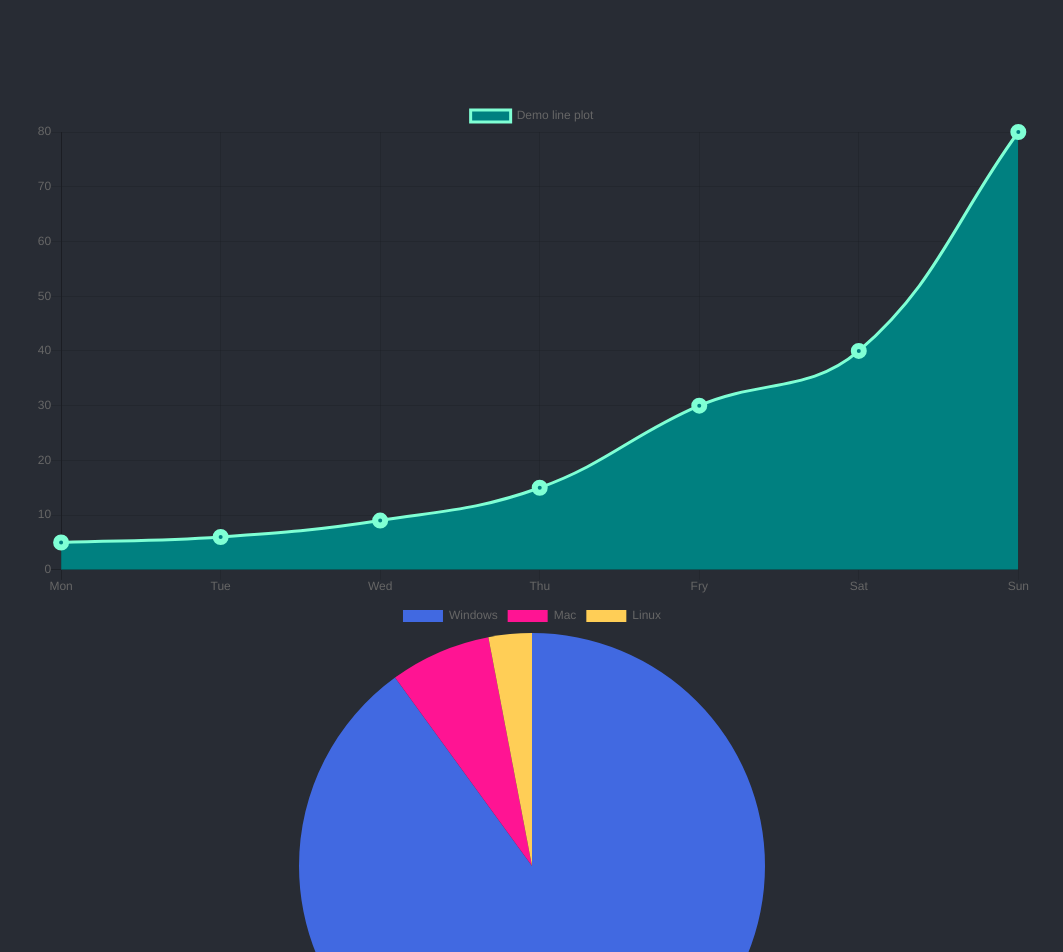
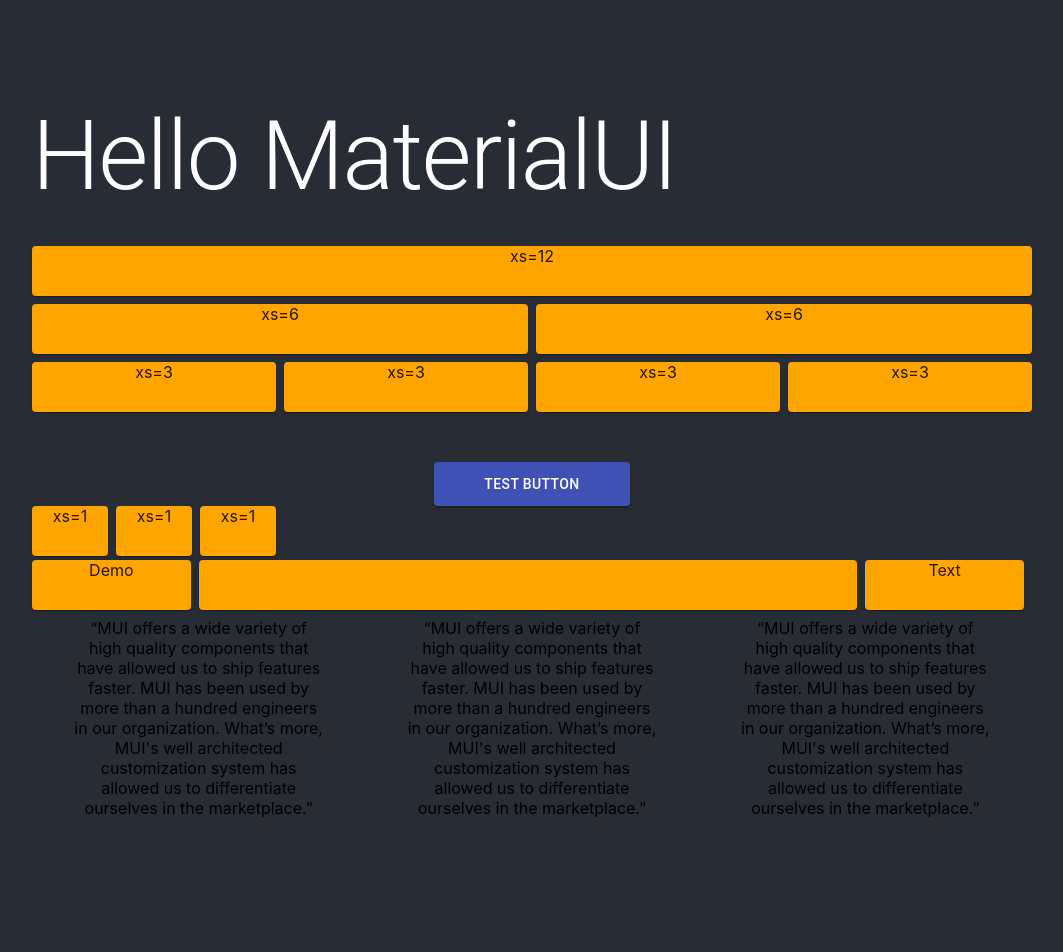
Before and after one commit to daichi-sato-design/chart_lesson, a React (Create React App) app: page / in a window 1280 px wide. Shown: the top 952 px of the page, without its empty margins (108-1171 px from the left). After the commit the page ends 918 px from the top, so only its background shows below. Built offline with nearby package versions, Linux system fonts and the light colour scheme.

Commit message:
implement material-ui

```diff
--- a/package.json
+++ b/package.json
@@ -3,6 +3,7 @@
   "version": "0.1.0",
   "private": true,
   "dependencies": {
+    "@material-ui/core": "^4.12.3",
     "@testing-library/jest-dom": "^5.16.1",
     "@testing-library/react": "^12.1.2",
     "@testing-library/user-event": "^13.5.0",
--- a/src/App.tsx
+++ b/src/App.tsx
@@ -1,21 +1,21 @@
 import React from 'react'
 import './App.css'
 
+// Chart.js
 import LinePlot from './components/LinePlot'
 import PiePlot from './components/PiePlot'
 import BarPlot from './components/BarPlot'
 import RaderPlot from './components/RaderPlot'
 import BubblePlot from './components/BubblePlot'
 
+// MaterialUI
+import MaterialUI from './components/MaterialUI'
+
 function App() {
   return (
     <div className="App">
       <div className="App__wrap">
-        <LinePlot />
-        <PiePlot />
-        <BarPlot />
-        <RaderPlot />
-        <BubblePlot />
+        <MaterialUI />
       </div>
     </div>
   )
--- /dev/null
+++ b/src/components/MaterialUI.tsx
@@ -0,0 +1,112 @@
+import React from 'react'
+import { Button, makeStyles, Typography, Grid, Paper } from '@material-ui/core'
+
+const useStyles = makeStyles({
+  btnStyle: {
+    marginTop: '50px',
+    padding: '10px 50px',
+  },
+  typoStyle: {
+    color: 'white',
+  },
+  paperStyle: {
+    background: 'orange',
+    height: '50px',
+  },
+})
+
+const MaterialUI: React.FC = () => {
+  const classes = useStyles()
+  return (
+    <div>
+      <Typography
+        className={classes.typoStyle}
+        color="primary"
+        variant="h1"
+        align="left"
+        gutterBottom
+      >
+        Hello MaterialUI
+      </Typography>
+
+      <Grid container spacing={1}>
+        <Grid item xs={12}>
+          <Paper className={classes.paperStyle}>xs=12</Paper>
+        </Grid>
+        <Grid item xs={12} md={6}>
+          <Paper className={classes.paperStyle}>xs=6</Paper>
+        </Grid>
+        <Grid item xs={12} md={6}>
+          <Paper className={classes.paperStyle}>xs=6</Paper>
+        </Grid>
+        <Grid item xs={6} md={3}>
+          <Paper className={classes.paperStyle}>xs=3</Paper>
+        </Grid>
+        <Grid item xs={6} md={3}>
+          <Paper className={classes.paperStyle}>xs=3</Paper>
+        </Grid>
+        <Grid item xs={6} md={3}>
+          <Paper className={classes.paperStyle}>xs=3</Paper>
+        </Grid>
+        <Grid item xs={6} md={3}>
+          <Paper className={classes.paperStyle}>xs=3</Paper>
+        </Grid>
+      </Grid>
+
+      <Button className={classes.btnStyle} variant="contained" color="primary">
+        Test button
+      </Button>
+
+      <Grid container spacing={1} justifyContent="flex-start">
+        <Grid item xs={1}>
+          <Paper className={classes.paperStyle}>xs=1</Paper>
+        </Grid>
+        <Grid item xs={1}>
+          <Paper className={classes.paperStyle}>xs=1</Paper>
+        </Grid>
+        <Grid item xs={1}>
+          <Paper className={classes.paperStyle}>xs=1</Paper>
+        </Grid>
+      </Grid>
+
+      <Grid container spacing={1} direction="column">
+        <Grid item xs={12} container spacing={1}>
+          <Grid item xs={2}>
+            <Paper className={classes.paperStyle}>Demo</Paper>
+          </Grid>
+          <Grid item xs={8}>
+            <Paper className={classes.paperStyle}></Paper>
+          </Grid>
+          <Grid item xs={2}>
+            <Paper className={classes.paperStyle}>Text</Paper>
+          </Grid>
+        </Grid>
+        <Grid item xs={12} container justifyContent="space-around">
+          <Grid item xs={3}>
+            “MUI offers a wide variety of high quality components that have
+            allowed us to ship features faster. MUI has been used by more than a
+            hundred engineers in our organization. What’s more, MUI's well
+            architected customization system has allowed us to differentiate
+            ourselves in the marketplace.”
+          </Grid>
+          <Grid item xs={3}>
+            “MUI offers a wide variety of high quality components that have
+            allowed us to ship features faster. MUI has been used by more than a
+            hundred engineers in our organization. What’s more, MUI's well
+            architected customization system has allowed us to differentiate
+            ourselves in the marketplace.”
+          </Grid>
+          <Grid item xs={3}>
+            “MUI offers a wide variety of high quality components that have
+            allowed us to ship features faster. MUI has been used by more than a
+            hundred engineers in our organization. What’s more, MUI's well
+            architected customization system has allowed us to differentiate
+            ourselves in the marketplace.”
+          </Grid>
+        </Grid>
+      </Grid>
+    </div>
+  )
+}
+
+export default MaterialUI
```
Also changed, not shown: 1 other file (tests, documents, lock files or other folders).
